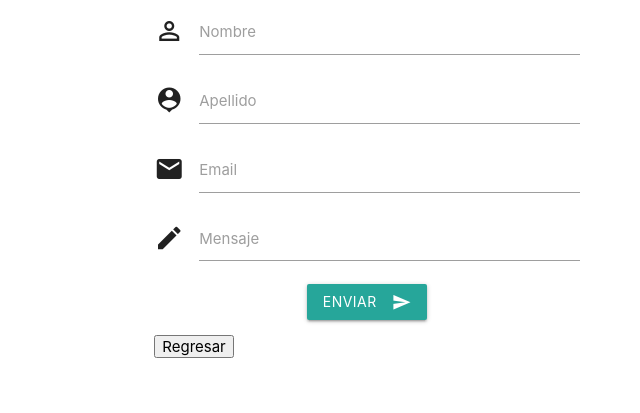
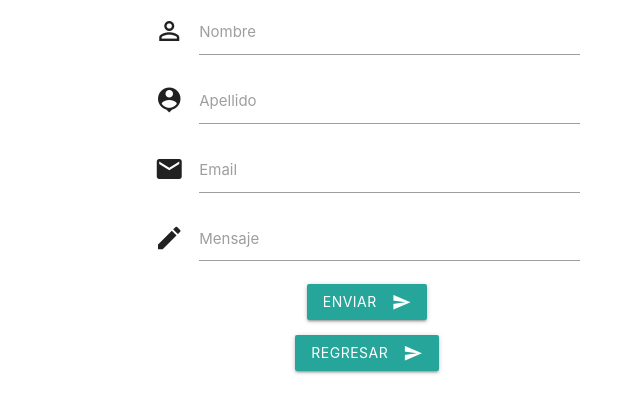
Before and after one commit to pachperdev/lab-final-telematica, a plain HTML site: page contacto.html in a window 1280 px wide. Shown: the part 101-514 px from the top of the page, without its empty margins (273-913 px from the left). Drawn offline with nearby package versions, Linux system fonts and the light colour scheme.

Commit message:
fix contacto

```diff
--- a/contacto.html
+++ b/contacto.html
@@ -39,17 +39,18 @@
                     </div>
 
                     <p class="center-align">
+
                         <button class="waves-effect waves-light btn" type="submit"><i
                                 class="material-icons right">send</i>enviar</button>
                     </p>
-                    <p><button>Regresar</button></p>
-
                 </form>
-
+                <p class="center-align">
+                    <a href="index.html"> <button class="waves-effect waves-light btn" type="submit"><i
+                                class="material-icons right">send</i>Regresar</button></a>
+                </p>
             </article>
         </div>
     </section>
-
 
     <script src="https://code.jquery.com/jquery-2.1.4.min.js"></script>
     <script src="https://cdnjs.cloudflare.com/ajax/libs/materialize/0.97.1/js/materialize.min.js"></script>
```
